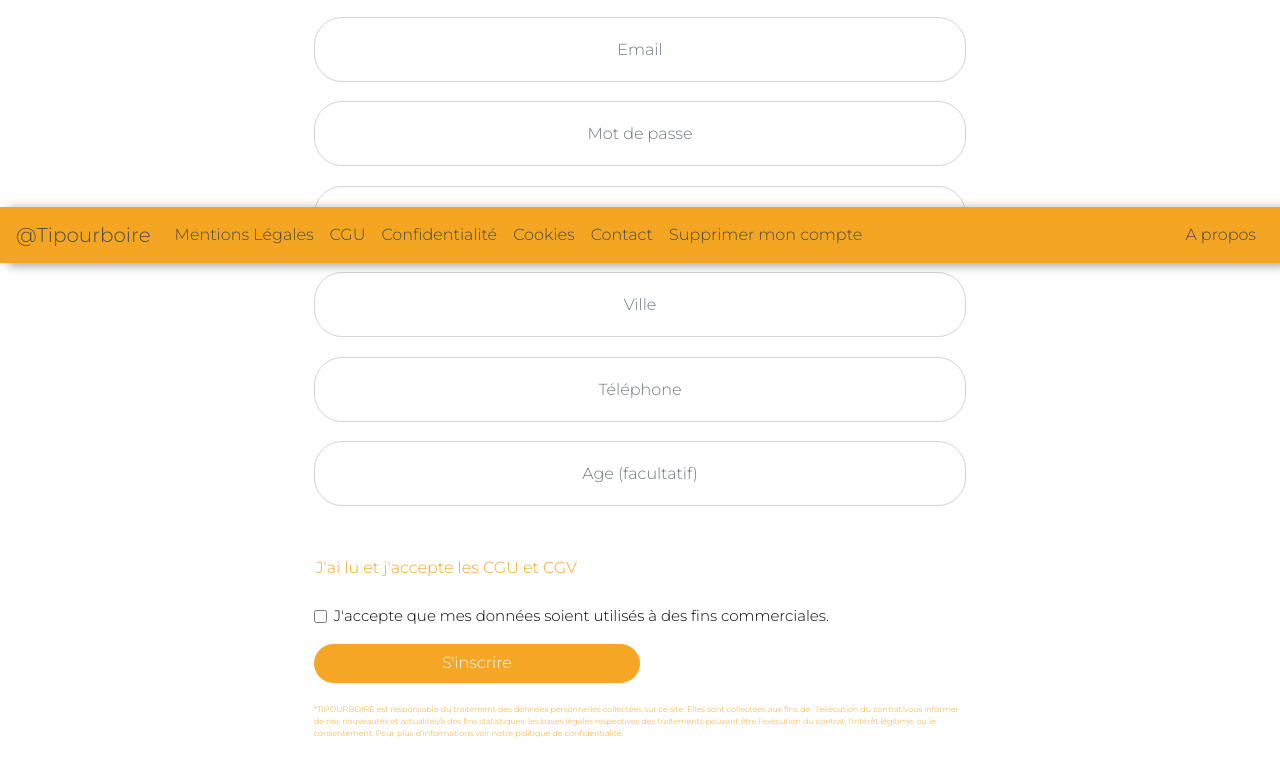
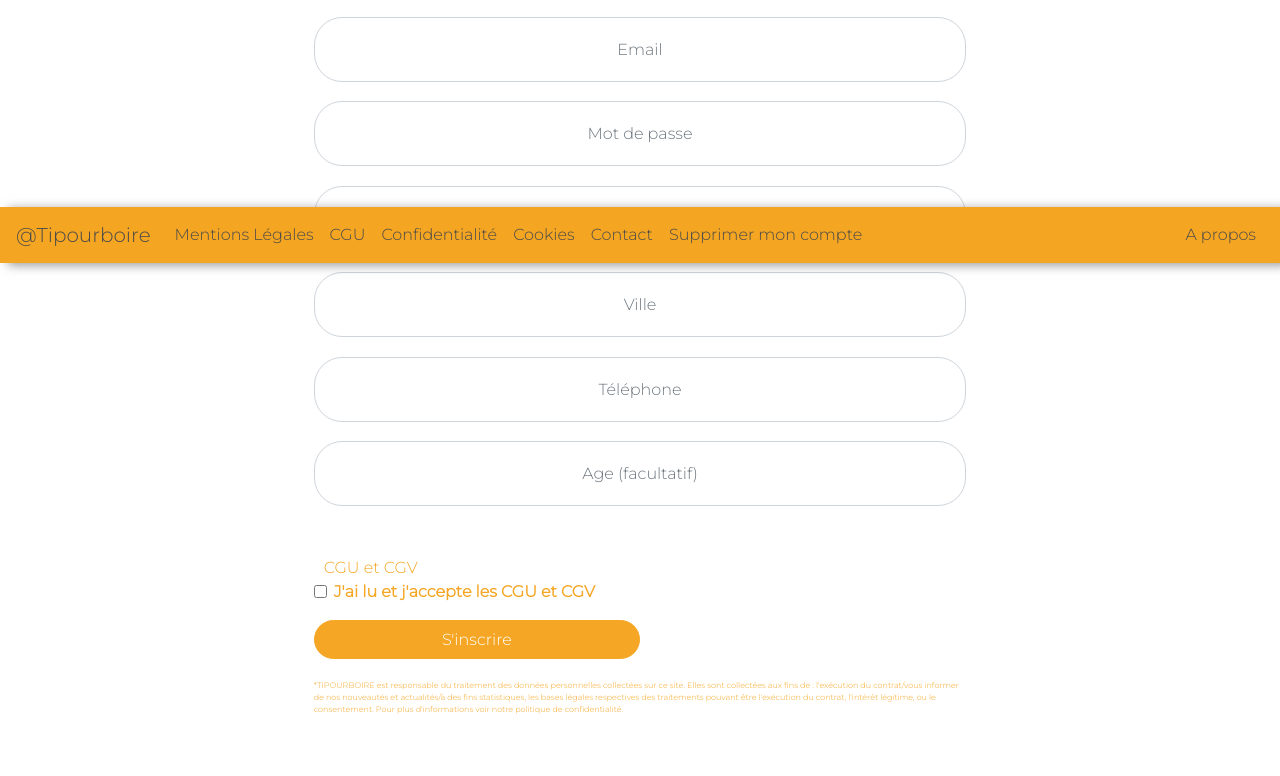
Before and after one commit to WendyBonnie/TTT-Cli, a React app: page /Inscription in a window 1280 px wide. Shown: the part 537-1313 px from the top of the page. Built offline with nearby package versions, Linux system fonts and the light colour scheme; some packages are replaced by stand-ins of ours; a script that the page names is missing.

Commit message:
checkbox CGU

```diff
--- a/src/components/Inscription/Inscription.js
+++ b/src/components/Inscription/Inscription.js
@@ -175,22 +175,22 @@ class Inscription extends Component {
                 </Form>
 
                 <Form.Group controlId="formBasicCheckbox">
-                  <Row style={{ marginLeft: "2px" }}>
+                  <Row style={{ marginLeft: "10px" }}>
                     <a
                       className="cgvLink"
                       href="/CGV_TIPTOTHANK.pdf"
                       target="_blanck"
                     >
-                      J'ai lu et j'accepte les CGU et CGV
+                      CGU et CGV
                     </a>
                   </Row>
-                </Form.Group>
-                <Form.Group controlId="formBasicCheckbox">
-                  <Form.Check
-                    className="checkbox"
-                    type="checkbox"
-                    label="J'accepte que mes données soient utilisés à des fins commerciales."
-                  />
+                  <Form.Group controlId="formBasicCheckbox">
+                    <Form.Check
+                      className="checkboxCGU"
+                      type="checkbox"
+                      label="J'ai lu et j'accepte les CGU et CGV"
+                    />
+                  </Form.Group>
                 </Form.Group>
               </Form>
               <Button
--- a/src/components/Inscription/inscription.css
+++ b/src/components/Inscription/inscription.css
@@ -28,6 +28,10 @@ body {
   font-size: 25px !important;
 }
 
+.blocprincipalClient .checkboxCGU {
+  font-weight: bold;
+  color: #f5a624 !important;
+}
 .form-control {
   height: 2% !important;
   border-radius: 28px !important;
```
